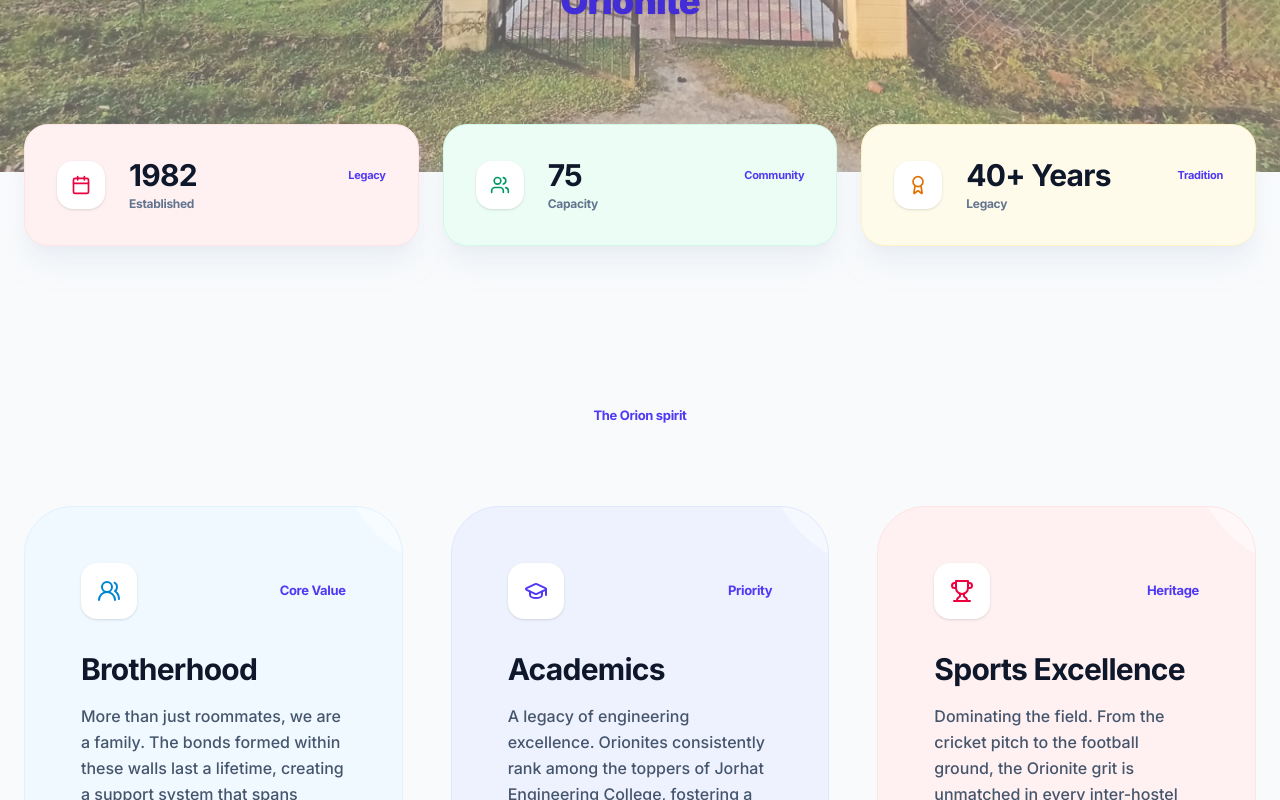
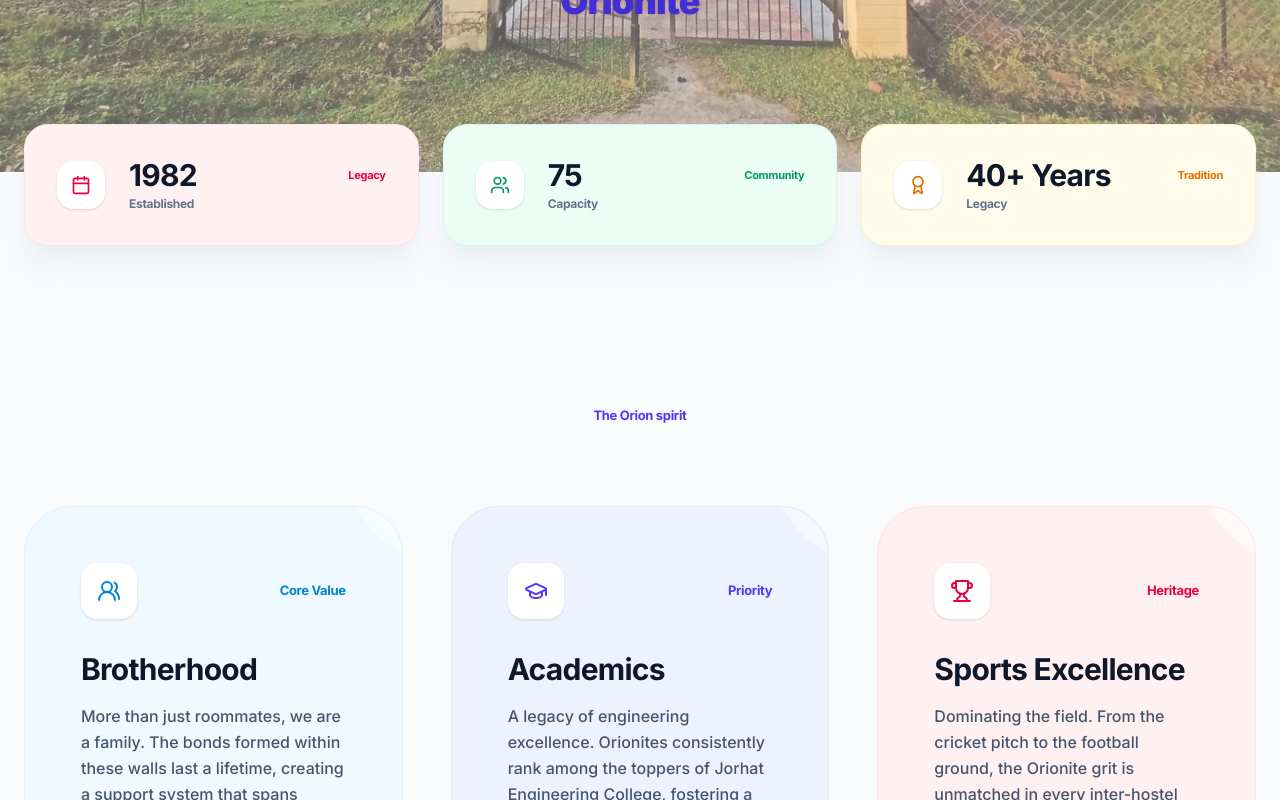
Before and after one commit to bhargabdeka-deka/hostel-portal, a Next.js app: page / in a window 1280 px wide. Shown: the part 588-1388 px from the top of the page. Built offline with nearby package versions, Linux system fonts and the light colour scheme; no server answers; the database is empty.

Commit message:
UI Enhancement: Diversified tag colors to match card themes

```diff
--- a/app/(public)/about/page.tsx
+++ b/app/(public)/about/page.tsx
@@ -46,7 +46,7 @@
                 <div className={`w-14 h-14 rounded-2xl bg-white flex items-center justify-center ${stat.color} shadow-sm group-hover:scale-110 transition-transform`}>
                   {stat.icon}
                 </div>
-                <span className="text-[11px] font-bold text-indigo-600 tracking-tight font-sans">{stat.tag}</span>
+                <span className={`text-[11px] font-bold ${stat.color} tracking-tight font-sans`}>{stat.tag}</span>
               </div>
               <div className={`text-4xl font-bold ${stat.color} mb-1 tracking-tight font-heading`}>{stat.value}</div>
               <div className="text-[12px] font-bold text-slate-900 tracking-tight font-jakarta">{stat.label}</div>
@@ -141,7 +141,7 @@
               ].map((item, i) => (
                 <div key={i} className={`bg-white p-6 md:p-8 rounded-3xl border ${item.border} shadow-lg text-center space-y-4 group transition-all duration-300 hover:scale-105`}>
                   <div className="flex items-center justify-between gap-4 mb-2">
-                    <span className="text-[10px] font-bold text-indigo-600 tracking-tight font-sans">{item.tag}</span>
+                    <span className={`text-[10px] font-bold ${item.color} tracking-tight font-sans`}>{item.tag}</span>
                     <CheckCircle2 className={`w-4 h-4 ${item.color} opacity-20 group-hover:opacity-100 transition-opacity`} />
                   </div>
                   <div className="space-y-1">
--- a/app/(public)/page.tsx
+++ b/app/(public)/page.tsx
@@ -122,7 +122,7 @@
               <div className="flex-1">
                 <div className="flex items-center justify-between gap-4 mb-0.5">
                   <div className={`text-2xl md:text-3xl font-bold text-slate-900 tracking-tight font-sans`}>{stat.value}</div>
-                  <span className="text-[11px] font-bold text-indigo-600 tracking-tight font-sans">{stat.tag}</span>
+                  <span className={`text-[11px] font-bold ${stat.color} tracking-tight font-sans`}>{stat.tag}</span>
                 </div>
                 <div className="text-[12px] font-bold text-slate-500 tracking-tight font-sans">{stat.label}</div>
               </div>
@@ -143,7 +143,7 @@
               <div className="absolute top-0 right-0 w-32 h-32 bg-white/40 rounded-bl-full -mr-16 -mt-16 group-hover:bg-white/60 transition-colors"></div>
               <div className="flex items-center justify-between mb-8 relative z-10">
                 <div className={`${spirit.color} p-4 bg-white rounded-2xl inline-block shadow-sm group-hover:scale-110 transition-transform duration-500`}>{spirit.icon}</div>
-                <span className="text-[11px] md:text-[13px] font-bold text-indigo-600 tracking-tight font-sans">{spirit.tag}</span>
+                <span className={`text-[11px] md:text-[13px] font-bold ${spirit.color} tracking-tight font-sans`}>{spirit.tag}</span>
               </div>
               <div className="space-y-4 relative z-10">
                 <h3 className={`text-3xl font-bold text-slate-900 tracking-tight font-sans`}>{spirit.title}</h3>
```
